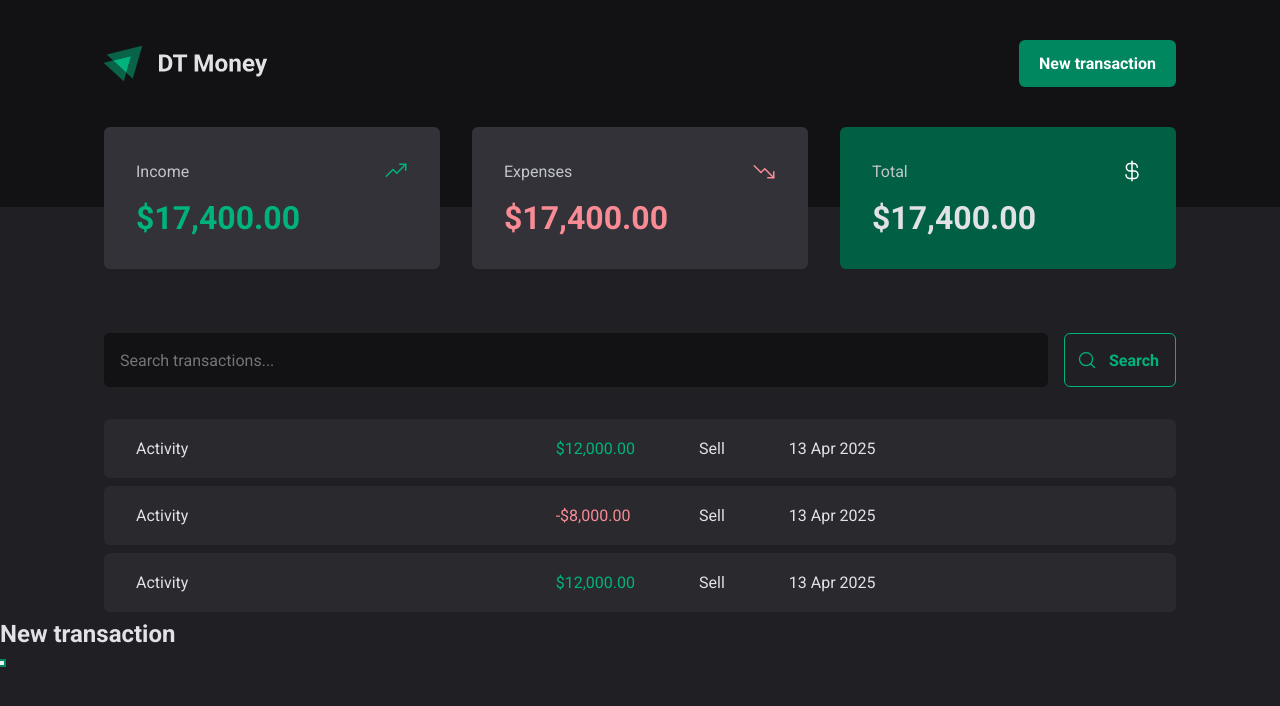
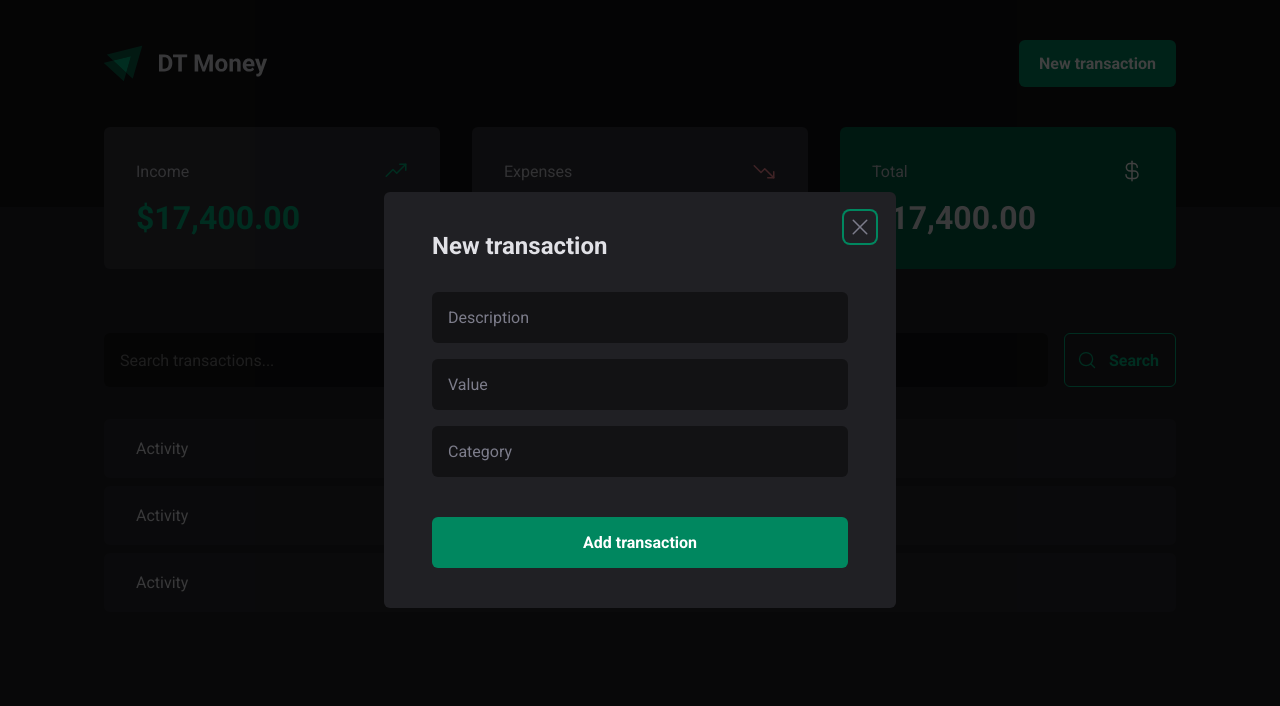
Before and after one commit to renandf/rocketseat-dt-money, a React (Vite) app: page / in a window 1280 px wide. Both pictures are taken after a click on the button "New transaction". Shown: the top 706 px of the page. Built offline with nearby package versions, Linux system fonts and the light colour scheme.

Commit message:
feat: Add styled modal with form content

```diff
--- a/src/components/Header/index.tsx
+++ b/src/components/Header/index.tsx
@@ -1,5 +1,6 @@
 import * as Dialog from '@radix-ui/react-dialog'
 import logoImg from '../../assets/logo-dt-money.svg'
+import { NewTransactionModal } from '../NewTransactionModal'
 
 import { HeaderContainer, HeaderWrapper, NewTransactionButton } from './styles'
 
@@ -14,17 +15,7 @@ export function Header() {
             <NewTransactionButton>New transaction</NewTransactionButton>
           </Dialog.Trigger>
 
-          <Dialog.Portal>
-            <Dialog.Overlay />
-
-            <Dialog.Content>
-              <Dialog.Title>
-                New transaction
-              </Dialog.Title>
-
-              <Dialog.Close />
-            </Dialog.Content>
-          </Dialog.Portal>
+          <NewTransactionModal />
         </Dialog.Root>
       </HeaderContainer>
     </HeaderWrapper>
--- /dev/null
+++ b/src/components/NewTransactionModal/index.tsx
@@ -0,0 +1,31 @@
+import * as Dialog from '@radix-ui/react-dialog'
+import { X } from 'phosphor-react'
+import { CloseModal, Content, Overlay } from './styles'
+
+export function NewTransactionModal() {
+  return (
+    <Dialog.Portal>
+      <Overlay />
+
+      <Content>
+        <Dialog.Title>
+          New transaction
+        </Dialog.Title>
+
+        <CloseModal>
+          <X size={24} />
+        </CloseModal>
+
+        <form action="">
+          <input type="text" placeholder="Description" required />
+          <input type="number" placeholder="Value" required />
+          <input type="text" placeholder="Category" required />
+
+          <button type="submit">
+            Add transaction
+          </button>
+        </form>
+      </Content>
+    </Dialog.Portal>
+  )
+}
--- /dev/null
+++ b/src/components/NewTransactionModal/styles.ts
@@ -0,0 +1,75 @@
+import * as Dialog from '@radix-ui/react-dialog'
+import styled from 'styled-components'
+
+export const Overlay = styled(Dialog.Overlay)`
+  position: fixed;
+  width: 100vw;
+  height: 100vh;
+  inset: 0;
+  background: rgba(0, 0, 0, .75);
+`
+
+export const Content = styled(Dialog.Content)`
+  position: fixed;
+  top: 50%;
+  left: 50%;
+  transform: translate(-50%, -50%);
+  min-width: 32rem;
+  border-radius: ${props => props.theme['border-radius-md']};
+  padding: 2.5rem 3rem;
+  background-color: ${props => props.theme['gray-800']};
+
+  form {
+    display: flex;
+    flex-direction: column;
+    gap: 1rem;
+    margin-block-start: 2rem;
+
+    input {
+      padding: 1rem;
+      border: 0;
+      border-radius: ${props => props.theme['border-radius-md']};
+      background-color: ${props => props.theme['gray-900']};
+      color: ${props => props.theme['gray-300']};
+
+      &::placeholder {
+        color: ${props => props.theme['gray-500']};
+      }
+    }
+
+    button[type="submit"] {
+      margin-block-start: 1.5rem;
+      padding: 1rem 1.25rem;
+      background-color: ${props => props.theme['green-500']};
+      color: ${props => props.theme.white};
+      font-weight: 700;
+      border: 0;
+      border-radius: ${props => props.theme['border-radius-md']};
+      cursor: pointer;
+      transition: background-color .2s;
+
+      &:hover {
+        background-color: ${props => props.theme['green-700']};
+      }
+    }
+  }
+`
+
+export const CloseModal = styled(Dialog.Close)`
+  position: absolute;
+  top: 1.2rem;
+  right: 1.25rem;
+  padding: .25rem;
+  border: 0;
+  border-radius: ${props => props.theme['border-radius-md']};
+  line-height: 0;
+  background-color: transparent;
+  cursor: pointer;
+  color: ${props => props.theme['gray-500']};
+  transition: background-color .2s, color .2s;
+
+  &:hover {
+    background-color: ${props => props.theme['gray-900']};
+    color: ${props => props.theme['gray-300']};
+  }
+`
```
